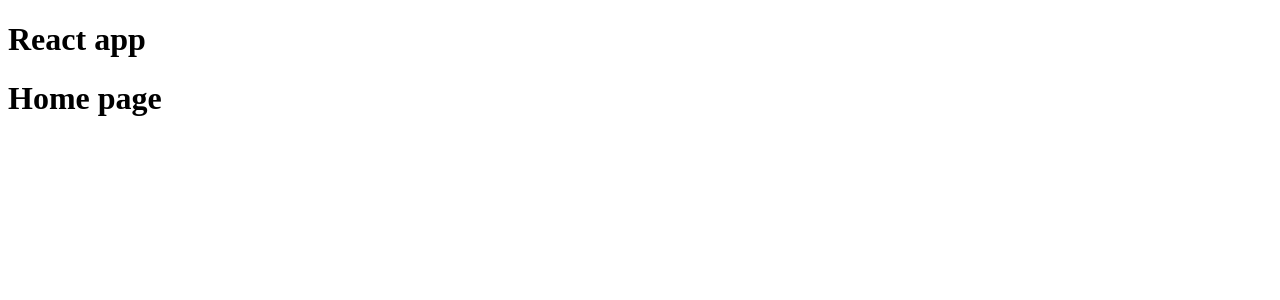
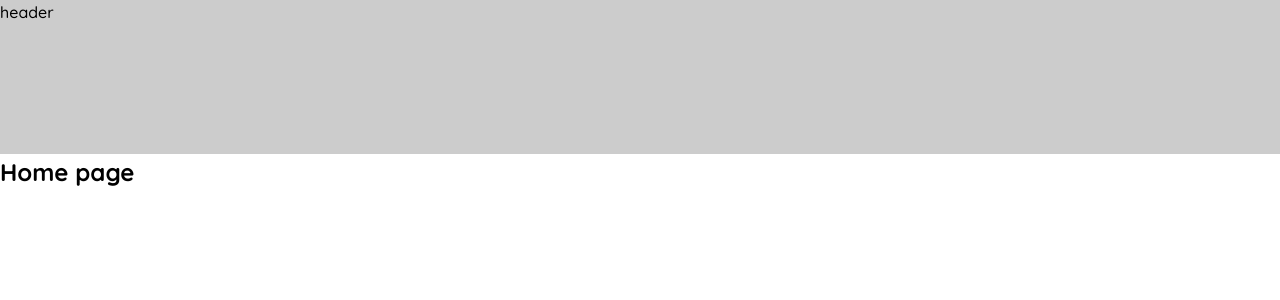
Before and after one commit to ndthanh143/sport-website, a React (Create React App) app: page / in a window 1280 px wide. Shown: the top 300 px of the page. Built offline with nearby package versions, Linux system fonts and the light colour scheme.

Commit message:
Fix Styles, create Routes, pages, Build Layout

```diff
--- a/package.json
+++ b/package.json
@@ -6,6 +6,7 @@
         "@testing-library/jest-dom": "^5.16.5",
         "@testing-library/react": "^13.4.0",
         "@testing-library/user-event": "^13.5.0",
+        "classnames": "^2.3.2",
         "css-reset-and-normalize": "^2.3.6",
         "react": "^18.2.0",
         "react-dom": "^18.2.0",
--- a/src/App.js
+++ b/src/App.js
@@ -1,12 +1,27 @@
 import { BrowserRouter as Router, Routes, Route } from 'react-router-dom';
-import Home from '~/pages/Home';
+import { publicRoutes } from '~/routes';
+import { DefaultLayout } from '~/components/Layout';
+
 function App() {
     return (
         <Router>
             <div className="App">
-                <h1>React app</h1>
                 <Routes>
-                    <Route path="/" element={<Home />} />
+                    {publicRoutes.map((route, index) => {
+                        const Page = route.component;
+                        let Layout = route.layout || DefaultLayout;
+                        return (
+                            <Route
+                                key={index}
+                                path={route.path}
+                                element={
+                                    <Layout>
+                                        <Page />
+                                    </Layout>
+                                }
+                            />
+                        );
+                    })}
                 </Routes>
             </div>
         </Router>
--- a/src/components/GlobalStyle/GlobalStyles.scss
+++ b/src/components/GlobalStyle/GlobalStyles.scss
@@ -1,5 +1,5 @@
 @import 'normalize.css';
-@import url('https://fonts.googleapis.com/css2?family=Fredoka+One&family=Montserrat:wght@100;200;300;500;600;700&display=swap');
+@import url('https://fonts.googleapis.com/css2?family=Fredoka+One&family=Quicksand:wght@100;200;300;500;600;700&display=swap');
 
 :root {
     --primary: #fff;
@@ -16,8 +16,10 @@ html {
 }
 
 body {
+    margin: 0;
+
     font-size: 1.6rem;
-    font-family: 'Montserrat', sans-serif;
+    font-family: 'Quicksand', sans-serif;
     line-height: 1.5;
     text-rendering: optimizeSpeed;
 }
--- a/src/components/GlobalStyle/index.js
+++ b/src/components/GlobalStyle/index.js
@@ -0,0 +1,6 @@
+import './GlobalStyles.scss';
+function GlobalStyles({ children }) {
+    return children;
+}
+
+export default GlobalStyles;
--- /dev/null
+++ b/src/components/Layout/DefaultLayout/index.js
@@ -0,0 +1,11 @@
+import Header from '~/components/Layout/components/Header';
+function DefaultLayout({ children }) {
+    return (
+        <div>
+            <Header />
+            <div className="Container">{children}</div>
+        </div>
+    );
+}
+
+export default DefaultLayout;
--- /dev/null
+++ b/src/components/Layout/components/Header/Header.module.scss
@@ -0,0 +1,4 @@
+.wrapper {
+    height: 154px;
+    background-color: #ccc;
+}
--- /dev/null
+++ b/src/components/Layout/components/Header/index.js
@@ -0,0 +1,10 @@
+import classNames from 'classnames/bind';
+import styles from './Header.module.scss';
+
+const cx = classNames.bind(styles);
+
+function Header() {
+    return <header className={cx('wrapper')}>header</header>;
+}
+
+export default Header;
--- /dev/null
+++ b/src/components/Layout/index.js
@@ -0,0 +1 @@
+export { default as DefaultLayout } from './DefaultLayout';
--- a/src/index.js
+++ b/src/index.js
@@ -2,11 +2,14 @@ import React from 'react';
 import ReactDOM from 'react-dom/client';
 import App from './App';
 import reportWebVitals from './reportWebVitals';
+import GlobalStyles from '~/components/GlobalStyle';
 
 const root = ReactDOM.createRoot(document.getElementById('root'));
 root.render(
     <React.StrictMode>
-        <App />
+        <GlobalStyles>
+            <App />
+        </GlobalStyles>
     </React.StrictMode>,
 );
 
--- /dev/null
+++ b/src/pages/Contact/index.js
@@ -0,0 +1,5 @@
+function Contact() {
+    return <h1>Contact pages</h1>;
+}
+
+export default Contact;
--- a/src/pages/Home/index.js
+++ b/src/pages/Home/index.js
@@ -1,5 +1,5 @@
 function Home() {
-    return <h1>Home page</h1>;
+    return <h2>Home page</h2>;
 }
 
 export default Home;
--- /dev/null
+++ b/src/routes/index.js
@@ -0,0 +1,12 @@
+import Home from '~/pages/Home';
+import Contact from '~/pages/Contact';
+
+//public routes
+const publicRoutes = [
+    { path: '/', component: Home },
+    { path: '/contact', component: Contact },
+];
+
+const privateRoutes = [];
+
+export { publicRoutes, privateRoutes };
```
Also changed, not shown: 1 other file (tests, documents, lock files or other folders).
